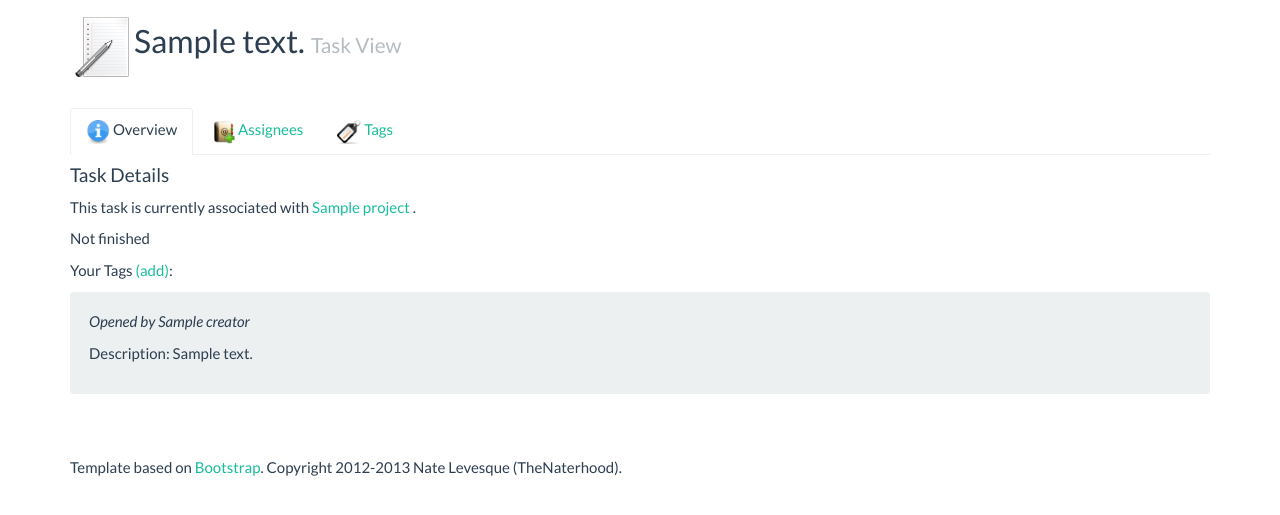
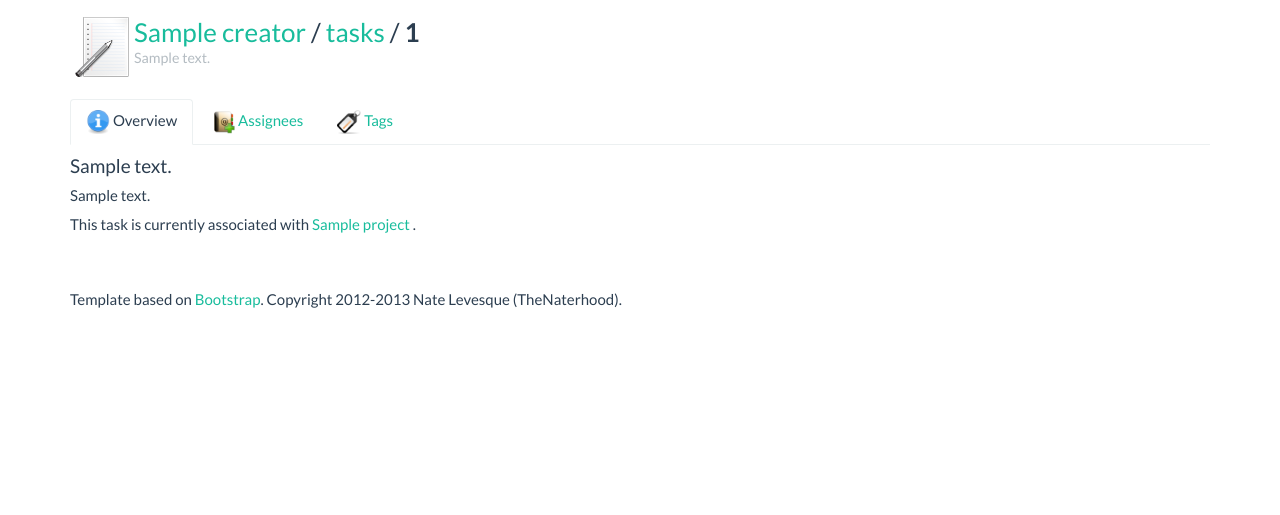
Before and after one commit to thenaterhood/subproject, a Django app: template tasks/templates/task_view.html in a window 1280 px wide. Shown: the part 61-576 px from the top of the page. Run offline with Django 3.2, Linux system fonts and the light colour scheme; the template is opened without the code that fills it: most values are stand-ins (such as "Sample title", 1, 10 or a date in 2020).

Commit message:
revamp task view page

```diff
--- a/tasks/templates/task_view.html
+++ b/tasks/templates/task_view.html
@@ -6,8 +6,17 @@
 
 {% include 'template_messages.html' %}
 
-		<h2><img src="/static/img/task.png" />{{task.summary}} {%if task.completed%}(Completed){%endif%} <small>Task View</small></h2>
+<div style="display:inline;">
+	<div style="display:table-cell">
+		<img src="/static/img/task.png" style="float: left"/>
+		<h3 style="margin-bottom:0px;margin-top:5px;float:left;">
+			<a href="/u/{{task.creator}}/">{{task.creator}}</a> / <a href="/u/{{task.creator}}/tasks/">tasks</a> / <strong>{{task.id}}</strong></h3>
+			<br />
+			<h4 style="margin-top:0px;float:left;"><small>{{task.summary|truncatechars:50}}</small></h4>
+		</div>
+	</div>
 
+	<br />
 	<br />
 
 	<div class="tabbable">
@@ -22,10 +31,15 @@
 		</ul>
 		<div class="tab-content">
 			<div id="overview" class="tab-pane active">
-				<h4>Task Details</h4>
+				<h4>{{task.summary}}</h4>
+				<h5>{{task.description}}</h4>
 
 				<p>This task is currently associated with {% if task.project == None %}no projects{% else %} <a href="/projects/view/{{task.project.id}}/">{{task.project.name}}</a> {% endif %}.</p>
 
+				{% if user in members %}
+				<div class="panel panel-default">
+					<div class="panel-heading">Quick Actions</div>
+					<div class="panel-body">
 						{% if user in members %}
 						{% if not task.inProgress %}
 						<a class="btn btn-success" href="/projects/task/inprogress/{{task.id}}">Mark In Progress</a>
@@ -56,18 +70,15 @@
 						<a class="btn btn-warning" href="/projects/addtotask/{{task.id}}/">Move to another project</a>
 						{% endif %}
 						{% endif %}
+					</div>
+				</div>
 
-					<p>Your Tags <a href="/projects/task/{{task.id}}/addtag">(add)</a>: {% for t in yourTags %}
-						{% if t.visible %}
-						<a href="/projects/task/{{task.id}}/untag/{{t.id}}" title="Remove this Tag"><img src="/static/img/delete.png" width="24px" /></a>&nbsp;<a href="/projects/tags/{{t.id}}">{{t.name}}</a>,&nbsp;&nbsp;&nbsp;&nbsp; {% endif %}{% endfor %}</p>
+				{% endif %}
 
 
 
-				<div class="well">
-					<p><em>Opened by {{task.creator}} </em>
 
-						<p>Description: {{task.description}}</p>
-					</div>
+
 			</div>
 			<div id="tags" class="tab-pane">
 				<h4><img src="/static/img/tag.png" />Your Tags 	<a href="/projects/task/{{task.id}}/addtag">(Add a Tag)</a></h4>
@@ -80,15 +91,15 @@
 					<hr />
 					<h4><img src="/static/img/tag.png" />All Tags Visible to You</h4>
 					<p>{% for t in tags %}
-							{% if t.visible %}<a href="/projects/tags/{{t.id}}"><img src="/static/img/tag.png" width="24px" />&nbsp;{{t.name}}</a>,&nbsp;&nbsp;&nbsp;&nbsp; {% endif %}{% endfor %}</p>
+							{% if t.visible %}<a href="/projects/tags/{{t.id}}"><img src="/static/img/tag.png" width="24px" />&nbsp;{{t.name}}</a>,&nbsp;&nbsp;&nbsp;&nbsp; {% endif %}{% endfor %}
+					</p>
 
 			</div>
 
 			<div id="assignees" class="tab-pane">
 				<h4><img src="/static/img/members.png" />Task Assignees</h4>
-						<p>Task assignees are users who are assigned to a task. The task will appear in
-							their Todo page and they can mark the task as completed on any project the task
-							belongs to, provided they are also a member of the project.</p>
+				<p>Task assignees are users who are assigned to a task. The task will appear in their Todo page and they can mark the task as completed on any project the task belongs to, provided they are also a member of the project.</p>
+
 				<table class="table table-striped">
 					<tr>
 						<th>Assignee</th>
@@ -138,6 +149,7 @@
 
 
 				</table>
+
 			</div>
 				{% if canEdit %}
 				<div id="edit" class="tab-pane">
```
Lines whose indentation alone changed are shown as unchanged.
